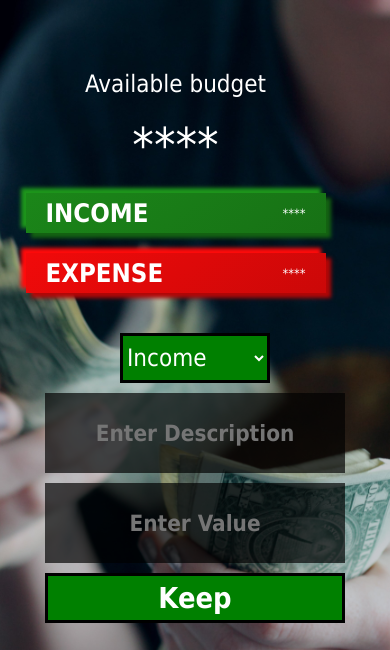
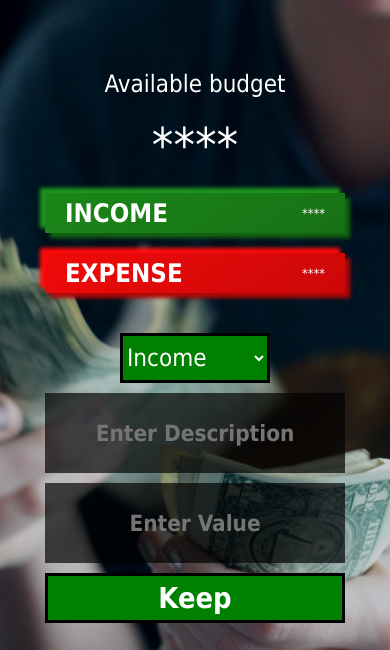
Before and after one commit to Isaac-Franklin/Budget-App, a plain HTML site: page index.html in a window 390 px wide. Shown: the top 650 px of the page. Drawn offline with Linux system fonts and the light colour scheme.

Commit message:
Features and UI changes update

```diff
--- a/style.css
+++ b/style.css
@@ -17,6 +17,7 @@ body{
     background-repeat: no-repeat;
     background-size: cover;
     background-attachment: fixed;
+    height: 105%;
 
 }
 
@@ -353,6 +354,7 @@ footer img{
         text-align: center;
         width: 100%;
         overflow-x: hidden;
+        height: 105%;
     }
     .mainUISection{
         width: 98%;
@@ -432,7 +434,7 @@ footer img{
         background-attachment: fixed;
         text-align: center;
         height: 100%;
-        width: 90vw;
+        width: 100vw;
         padding: 20px;
         z-index: 5;
 
```
